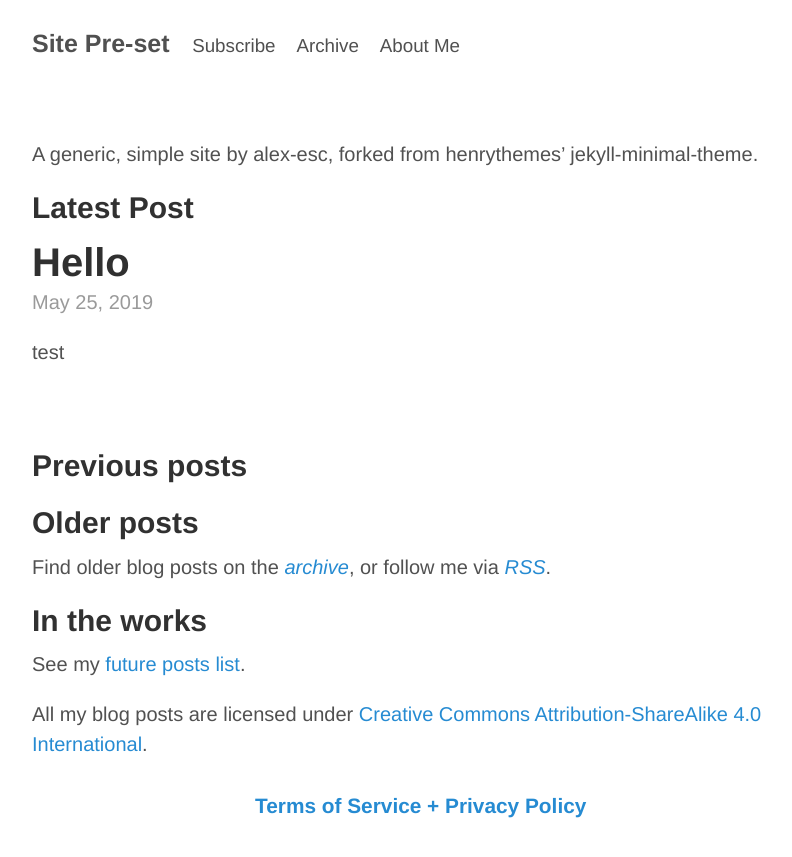
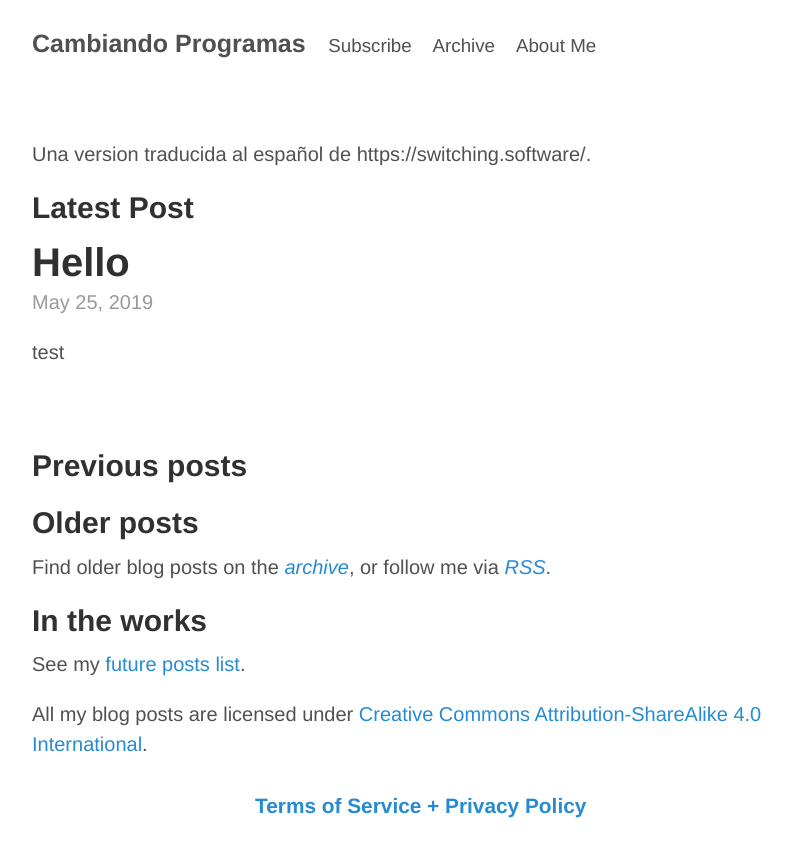
Before and after one commit to alex-esc/cambiando.programas, a Jekyll site: the page built from docs/index.md, in a window 1280 px wide. Shown: the top 857 px of the page, without its empty margins (228-1020 px from the left). Built offline with Jekyll 4.4.1, drawn with Linux system fonts in a browser that asks for light colours.

Commit message:
Update _config.yml

```diff
--- a/docs/_config.yml
+++ b/docs/_config.yml
@@ -3,23 +3,23 @@
 # Use '' arround all settings, if a setting contains a special characters you must use "", if the build fails check for '' and ""
 
 
-title:   "Site Pre-set"
+title:   "Cambiando Programas"
 author:
   name:  'alex-esc'
-description:  A generic, simple site by alex-esc, forked from henrythemes' jekyll-minimal-theme.
+description:  Una version traducida al español de https://switching.software/.
 
 ## note:
 #  use site.path in your templates to make it work for both protocols e.g. http and https
 #  use site.url only inside the web feed template (e.g. requires full url incl. protocol)
-path: '/post-clone'
+path: '/cambiando.programas'
 url:  'https://alex-esc.github.io'
-baseurl: '/post-clone'
+baseurl: '/cambiando.programas'
 
 ## Menu buttons
 
 
 other:
-  about: 'https://alex-esc.github.io/en_us/pages/about.html' # URL for your about me page, it can be your linked in or other social media account
+  about: 'example.com' # URL for your about me page, it can be your linked in or other social media account
   comments: 'https://www.reddit.com/r/alex_esc_reddit/' # This is where users can send you feedback, like a forum, subreddit, discuss page etc.
   emaillist: https://feedburner.google.com/fb/a/mailverify?uri=alex-esc&amp;loc=en_US # Place here the URL to your email reading list
   activitypubfeed: https://bots.tinysubversions.com/u/alex_esc_blog_posts # If your blog has a mastodon account that auto-posts everything you blog, place it here
```
